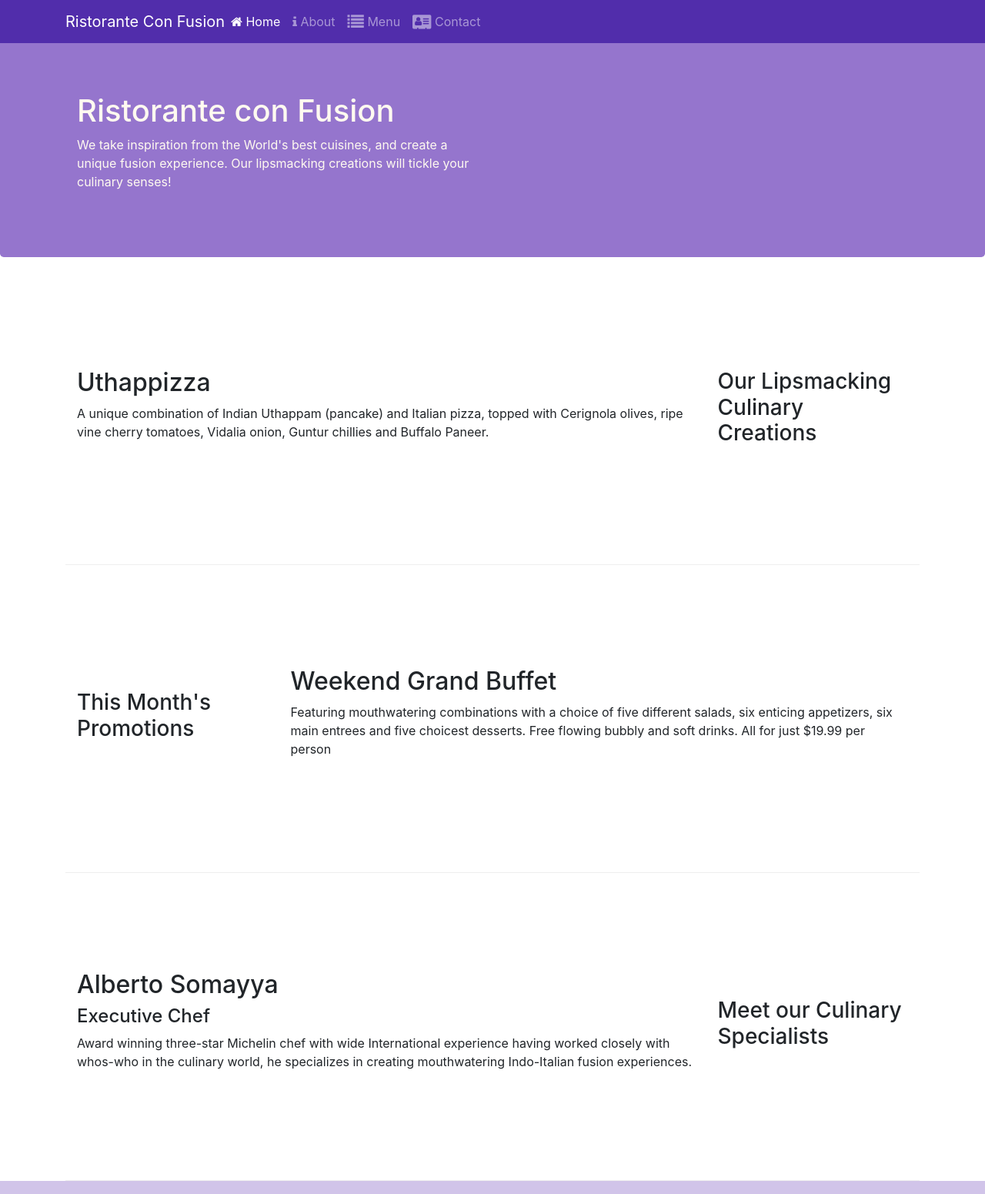
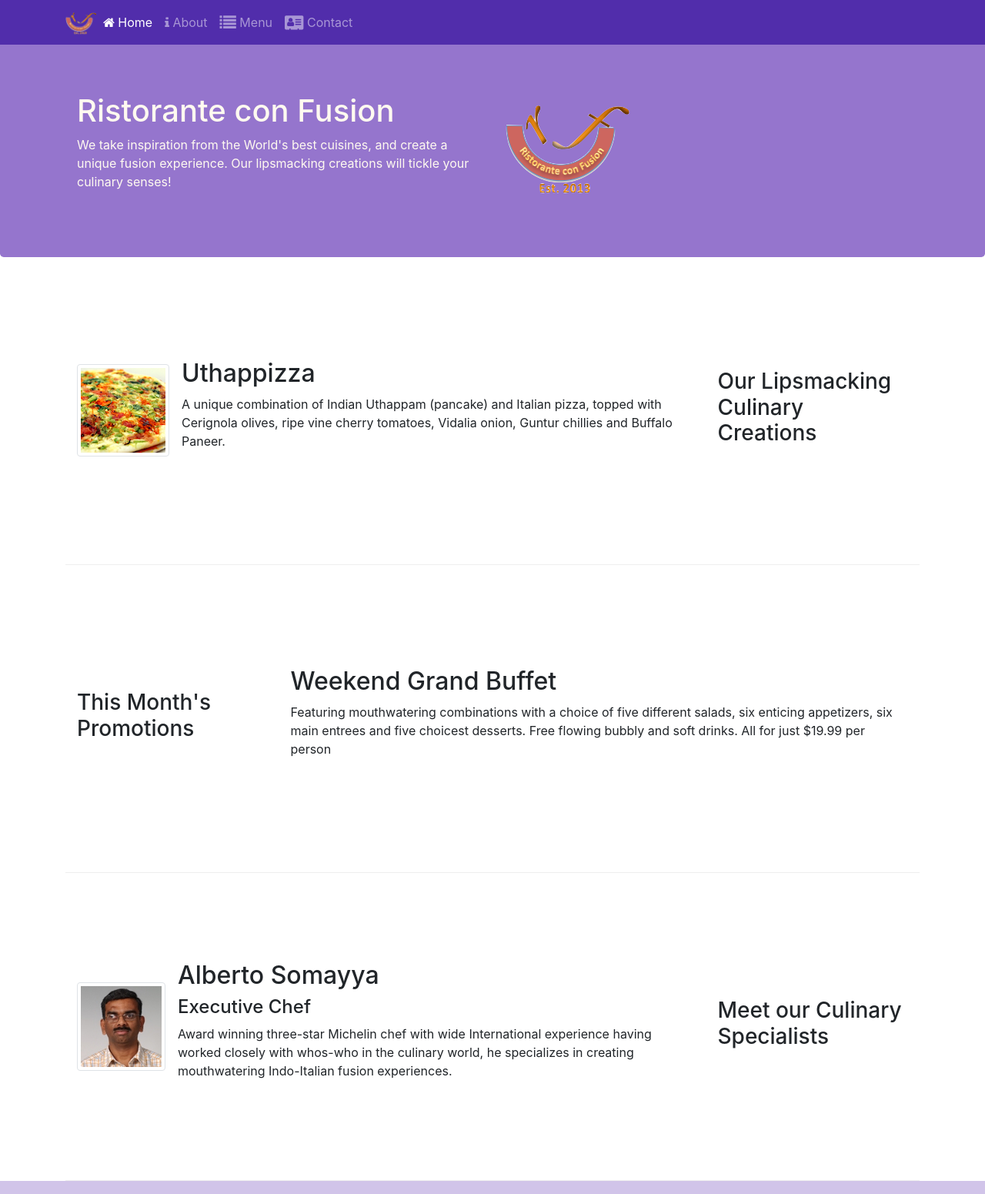
Before and after one commit to Nethrenial/bootstrap-learning, a website: page index.html in a window 1280 px wide. Shown: the top 1551 px of the page at 77% size. Drawn offline with nearby package versions, Linux system fonts and the light colour scheme.

Commit message:
Images and Media

```diff
--- a/index.html
+++ b/index.html
@@ -22,7 +22,7 @@
                 <span class="navbar-toggler-icon"></span>
 
             </button>
-            <a href="#" class="navbar-brand mr-auto">Ristorante Con Fusion</a>
+            <a href="#" class="navbar-brand mr-auto"><img src="img/logo.png" height="30" width="41"></a>
             <div class="collapse navbar-collapse" id="Navbar">
             <ul class="navbar-nav mr-auto">
                 <li class="nav-item active"><a href="#" class="nav-link"><span class="fa fa-home"></span> Home</a>
@@ -47,7 +47,8 @@
                     <h1>Ristorante con Fusion</h1>
                     <p>We take inspiration from the World's best cuisines, and create a unique fusion experience. Our lipsmacking creations will tickle your culinary senses!</p>
                 </div>
-                <div class="col-12 col-sm">
+                <div class="col-12 col-sm align-self-center">
+                    <img src="img/logo.png" class="img-fluid">
                 </div>
             </div>
         </div>
@@ -59,8 +60,15 @@
                 <h3>Our Lipsmacking Culinary Creations</h3>
             </div>
             <div class="col col-sm col-m order-sm-first">
-                <h2>Uthappizza</h2>
-                <p>A unique combination of Indian Uthappam (pancake) and Italian pizza, topped with Cerignola olives, ripe vine cherry tomatoes, Vidalia onion, Guntur chillies and Buffalo Paneer.</p>
+                <div class="media">
+                <img src="img/uthappizza.png" class="d-flex mr-3 img-thumbnail align-self-center" alt="Uthappizza">
+                <div class="media-body">
+                <h2 class="mt-0">Uthappizza</h2>
+                <p class="d-none d-sm-block">A unique combination of Indian Uthappam (pancake) and Italian pizza, topped with Cerignola olives, ripe vine cherry tomatoes, Vidalia onion, Guntur chillies and Buffalo Paneer.
+                </p>
+                </div>
+                </div>
+
             </div>
         </div>
 
@@ -80,9 +88,16 @@
                 <h3>Meet our Culinary Specialists</h3>
             </div>
             <div class="col col-sm col-m order-sm-first">
-                <h2>Alberto Somayya</h2>
+                <div class="media">
+                    <img src="img/alberto.png" class="d-flex img-thumbnail mr-3 align-self-center">
+                    <div class="media-body">
+                        <h2 class="mt-0">Alberto Somayya</h2>
                 <h4>Executive Chef</h4>
                 <p>Award winning three-star Michelin chef with wide International experience having worked closely with whos-who in the culinary world, he specializes in creating mouthwatering Indo-Italian fusion experiences. </p>
+
+                    </div>
+                </div>
+
             </div>
         </div>
     </div>
```
Also changed, not shown: aboutus.html (+3 -2 lines), contactus.html (+17 -10 lines), img/alberto.png (added), img/buffet.png (added), img/logo.png (added), img/uthappizza.png (added), 1 other file.
